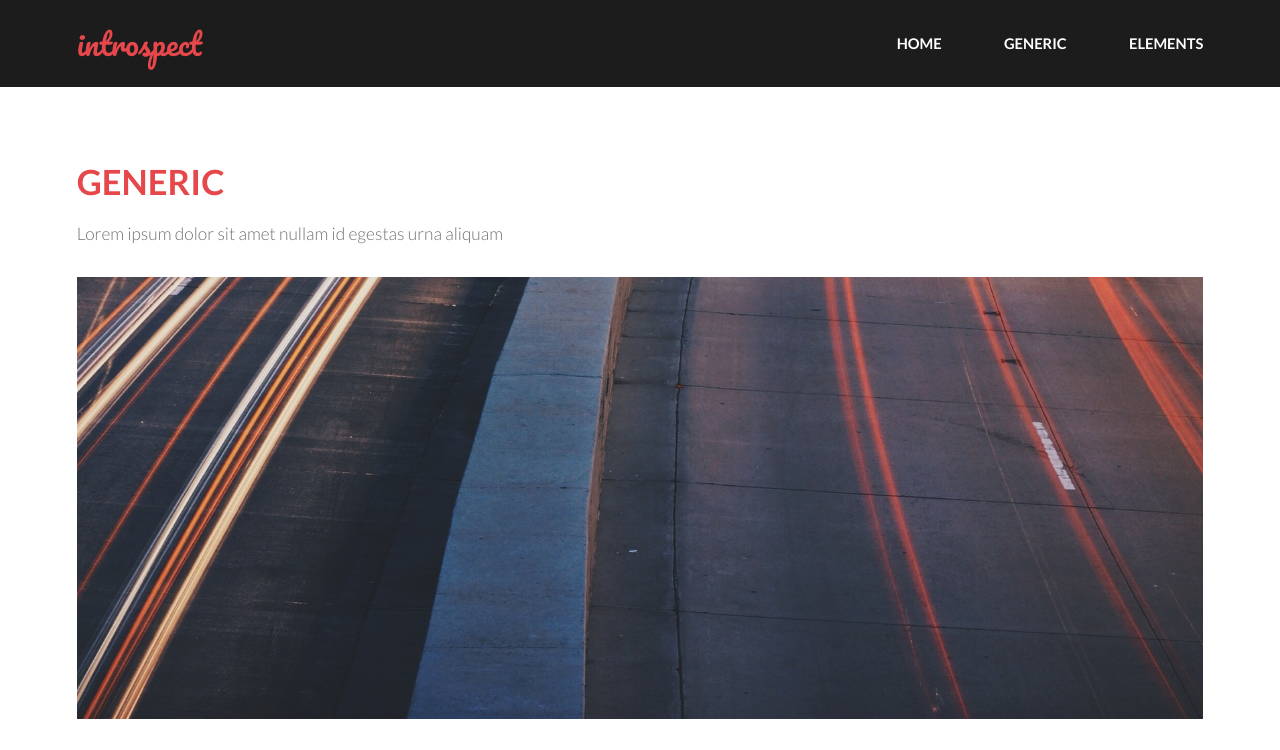
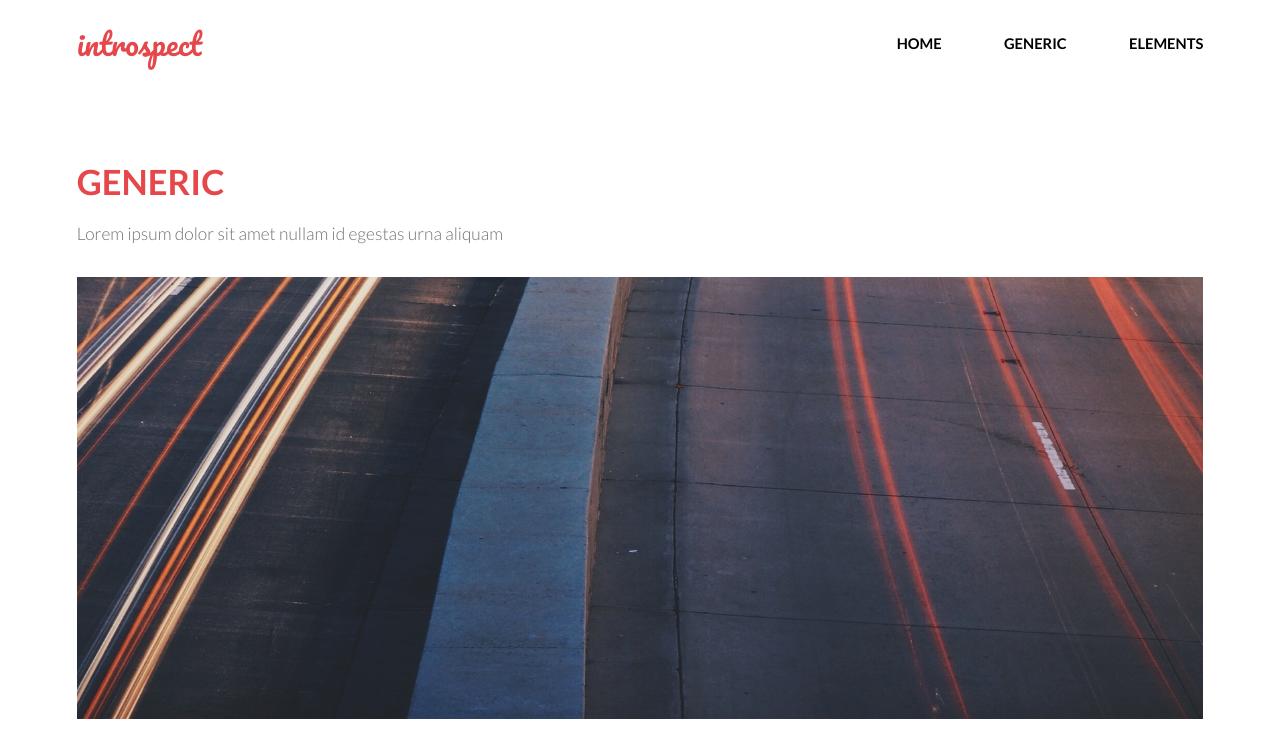
Before and after one commit to vision20400/web, a plain HTML site: page generic.html in a window 1280 px wide. Shown: the top 750 px of the page. Drawn offline with Linux system fonts and the light colour scheme.

Commit message:
Add files via upload
header color change (#1c1c1c > #ffffff)

```diff
--- a/assets/css/main.css
+++ b/assets/css/main.css
@@ -3098,7 +3098,7 @@
 	}
 
 	#header {
-		background: #1c1c1c;
+		background: #ffffff;
 		color: #d5d5d5;
 		cursor: default;
 		height: 5em;
@@ -3155,7 +3155,7 @@
 			transition: color 0.2s ease-in-out;
 			display: inline-block;
 			padding: 0 2em;
-			color: #ffffff;
+			color: #000000;
 			text-decoration: none;
 			text-transform: uppercase;
 			font-weight: 700;
```
